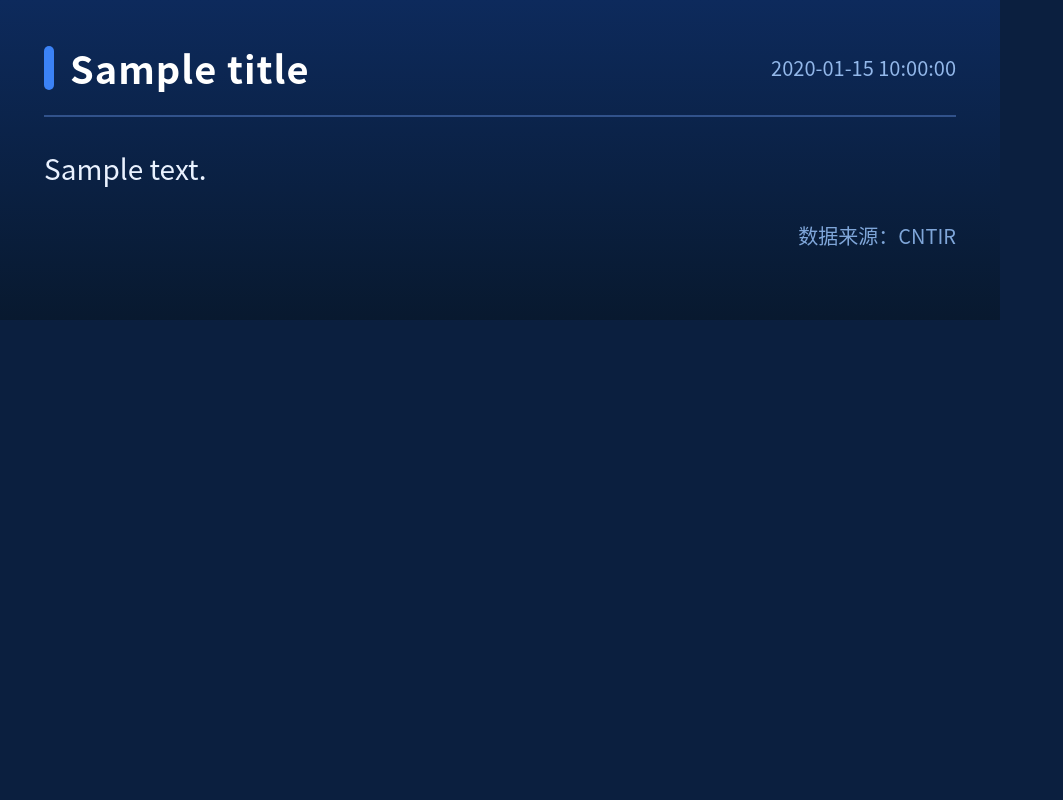
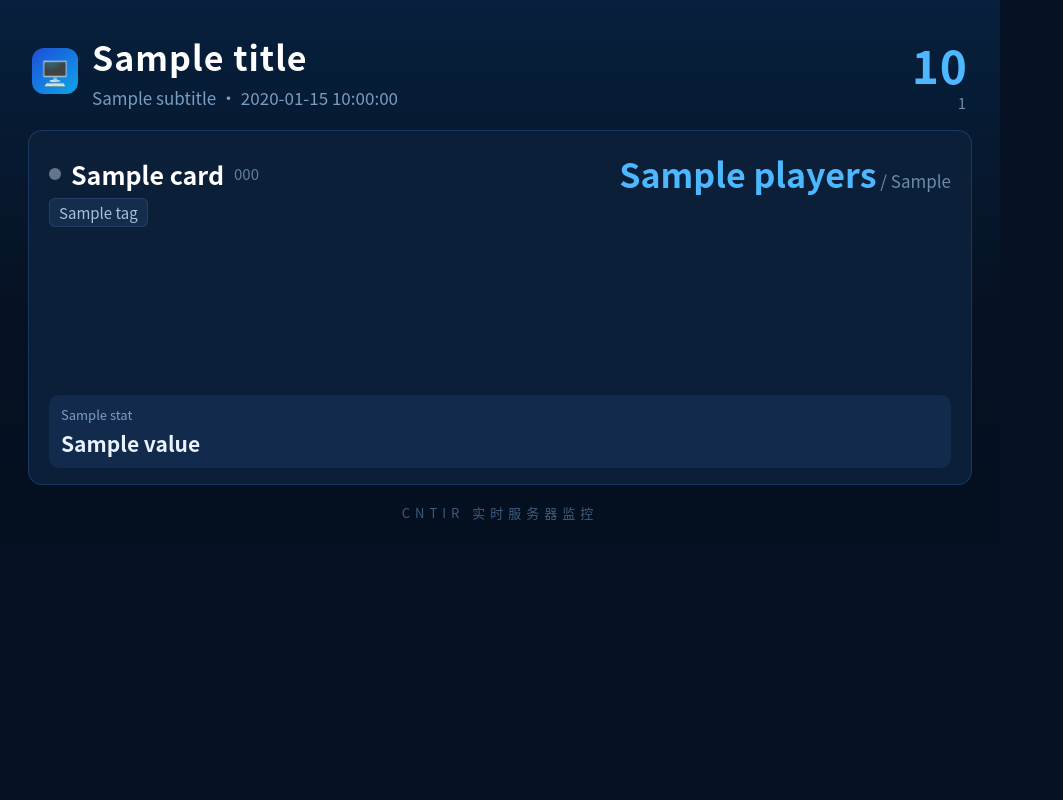
Before and after one commit to jingyu8127/astrbot_plugin_CNTIR_bot, a Python web app: template templates/server_card.html in a window 1280 px wide. Shown: the whole page, without its empty margins (0-1063 px from the left). Run offline with Jinja, Linux system fonts and the light colour scheme; the template is opened without the code that fills it: most values are stand-ins (such as "Sample title", 1, 10 or a date in 2020).

Commit message:
服务器导出改为分服波形卡片，流量细线与24h曲线分离

```diff
--- a/templates/server_card.html
+++ b/templates/server_card.html
@@ -1,38 +1,124 @@
 <style>
-  html, body { margin: 0; padding: 0; background: #0b1f3f; }
+  html, body {
+    margin: 0;
+    padding: 0;
+    background: #061224;
+  }
   body {
     width: 1000px;
     font-family: "Microsoft YaHei", "PingFang SC", "Noto Sans CJK SC", "Source Han Sans SC",
                  "Segoe UI", "Apple Color Emoji", "Segoe UI Emoji", "Noto Color Emoji", sans-serif;
+    -webkit-font-smoothing: antialiased;
   }
-  .card {
+  .wrap {
     box-sizing: border-box;
     width: 1000px;
-    min-height: 320px;
-    padding: 40px 44px 32px;
-    background: linear-gradient(180deg, #0d2a5c 0%, #08192f 100%);
+    padding: 32px 28px 22px;
+    background: linear-gradient(180deg, #07203d 0%, #061224 55%, #04101f 100%);
   }
-  .head { display: flex; align-items: center; gap: 16px; }
-  .dot { width: 10px; height: 44px; background: #3b82f6; border-radius: 5px; flex: none; }
-  .title { font-size: 38px; font-weight: 700; color: #ffffff; letter-spacing: 1px; }
-  .meta { margin-left: auto; font-size: 20px; color: #93b8ea; white-space: nowrap; }
-  .divider { height: 2px; background: rgba(120, 170, 255, 0.35); margin: 20px 0 26px; }
-  .content {
-    white-space: pre-wrap;
-    word-break: break-word;
-    font-size: 28px;
-    line-height: 1.85;
-    color: #eaf2ff;
+  .head { display: flex; align-items: flex-end; padding: 0 4px 20px; }
+  .head .brand { display: flex; align-items: center; gap: 14px; }
+  .logo {
+    width: 46px; height: 46px; border-radius: 12px; flex: none;
+    background: linear-gradient(140deg, #1d4ed8 0%, #0ea5e9 100%);
+    display: flex; align-items: center; justify-content: center;
+    font-size: 24px; color: #ffffff;
   }
-  .foot { margin-top: 26px; font-size: 20px; color: #7fa6d9; text-align: right; }
+  .head .t { font-size: 34px; font-weight: 700; color: #ffffff; letter-spacing: 1px; }
+  .head .s { font-size: 17px; color: #7a9dc4; margin: 4px 0 0; }
+  .head .total { margin-left: auto; text-align: right; line-height: 1; }
+  .head .total b { font-size: 46px; font-weight: 700; color: #4db8ff; letter-spacing: 1px; }
+  .head .total span { display: block; font-size: 15px; color: #6f8bab; margin-top: 8px; letter-spacing: 2px; }
+
+  .card {
+    background: #0b1f38;
+    border: 1px solid rgba(77, 148, 255, 0.22);
+    border-radius: 14px;
+    padding: 18px 20px 0;
+    margin-bottom: 14px;
+    overflow: hidden;
+  }
+  .row { display: flex; align-items: center; }
+  .dot { width: 12px; height: 12px; border-radius: 50%; margin-right: 10px; flex: none; background: #22c55e; box-shadow: 0 0 10px rgba(34, 197, 94, 0.8); }
+  .dot.off { background: #64748b; box-shadow: none; }
+  .name { font-size: 25px; font-weight: 700; color: #ffffff; }
+  .code { margin-left: 10px; font-size: 15px; color: #64809f; }
+  .num { margin-left: auto; white-space: nowrap; }
+  .num b { font-size: 34px; font-weight: 700; color: #4db8ff; }
+  .num span { font-size: 17px; color: #6f8bab; }
+
+  .mini { margin: 12px 0 0; }
+  .mini svg { display: block; width: 100%; height: 18px; }
+
+  .tags { display: flex; flex-wrap: wrap; gap: 8px; padding-bottom: 4px; }
+  .tag { font-size: 15px; color: #a9c1dc; background: rgba(120, 175, 255, 0.10); border: 1px solid rgba(120, 175, 255, 0.14); border-radius: 6px; padding: 3px 9px; }
+
+  .chart { margin: 10px 0 14px; }
+  .chart svg { display: block; width: 100%; height: 110px; }
+  .chart.none { height: 6px; }
+
+  .stats { display: flex; gap: 10px; margin: 14px 0 16px; }
+  .stat { flex: 1; padding: 10px 12px; border-radius: 10px; background: rgba(77, 148, 255, 0.10); }
+  .stat em { display: block; font-style: normal; font-size: 13px; color: #7a9dc4; margin-bottom: 4px; }
+  .stat b { font-size: 21px; font-weight: 700; color: #eaf2ff; }
+
+  .foot { padding-top: 4px; text-align: center; font-size: 13px; color: #3f5b7d; letter-spacing: 5px; }
 </style>
-<div class="card">
+<div class="wrap">
   <div class="head">
-    <div class="dot"></div>
-    <div class="title">{{ title }}</div>
-    <div class="meta">{{ time }}</div>
+    <div class="brand">
+      <div class="logo">🖥</div>
+      <div>
+        <div class="t">{{ title }}</div>
+        <div class="s">{{ subtitle }} · {{ time }}</div>
+      </div>
+    </div>
+    <div class="total">
+      <b>{{ total }}</b>
+      <span>{{ total_label }}</span>
+    </div>
   </div>
-  <div class="divider"></div>
-  <div class="content">{{ content }}</div>
-  <div class="foot">数据来源：CNTIR</div>
+  {% for c in cards %}
+  <div class="card">
+    <div class="row">
+      <span class="dot{{ '' if c.online else ' off' }}"></span>
+      <span class="name">{{ c.name }}</span>
+      {% if c.code %}<span class="code">{{ c.code }}</span>{% endif %}
+      <span class="num"><b>{{ c.players }}</b><span> / {{ c.max_players or '—' }}</span></span>
+    </div>
+    {% if c.tags %}
+    <div class="tags">{% for t in c.tags %}<span class="tag">{{ t }}</span>{% endfor %}</div>
+    {% endif %}
+    {% if c.mini %}
+    <div class="mini">
+      <svg viewBox="0 0 {{ c.mini.w }} {{ c.mini.h }}" preserveAspectRatio="none">
+        <path d="{{ c.mini.line }}" fill="none"
+              stroke="{{ '#22c55e' if c.online else '#64748b' }}"
+              stroke-width="2" stroke-linejoin="round" stroke-linecap="round"/>
+      </svg>
+    </div>
+    {% endif %}
+    {% if c.chart %}
+    <div class="chart">
+      <svg viewBox="0 0 {{ c.chart.w }} {{ c.chart.h }}" preserveAspectRatio="none">
+        <defs>
+          <linearGradient id="grad{{ loop.index }}" x1="0" y1="0" x2="0" y2="1">
+            <stop offset="0%" stop-color="#38bdf8" stop-opacity="0.45"/>
+            <stop offset="100%" stop-color="#38bdf8" stop-opacity="0.02"/>
+          </linearGradient>
+        </defs>
+        <path d="{{ c.chart.area }}" fill="url(#grad{{ loop.index }})"/>
+        <path d="{{ c.chart.line }}" fill="none" stroke="#38d6f8" stroke-width="2.2"
+              stroke-linejoin="round" stroke-linecap="round"/>
+      </svg>
+    </div>
+    {% else %}
+    <div class="chart none"></div>
+    {% endif %}
+    {% if c.stats %}
+    <div class="stats">{% for st in c.stats %}<div class="stat"><em>{{ st.label }}</em><b>{{ st.value }}</b></div>{% endfor %}</div>
+    {% endif %}
+  </div>
+  {% endfor %}
+  <div class="foot">CNTIR 实时服务器监控</div>
 </div>
```
Also changed, not shown: main.py (+211 -31 lines).
